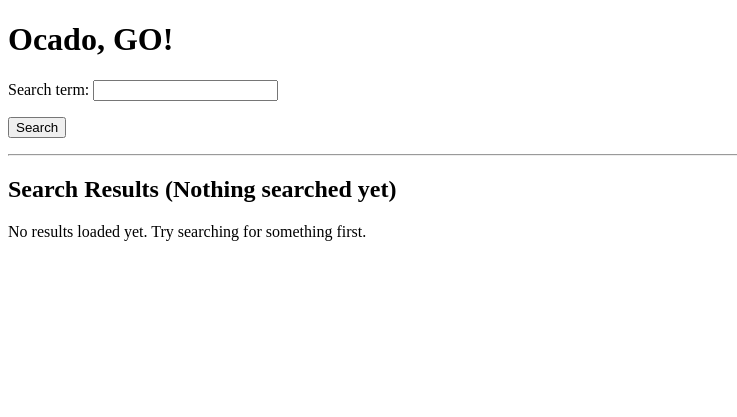
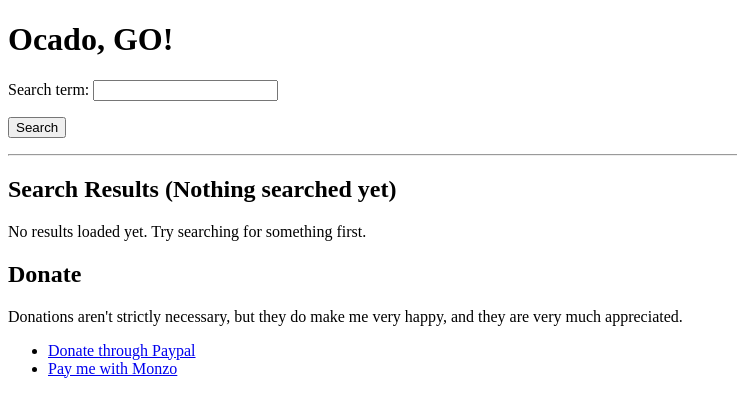
Before and after one commit to chrisnorman7/ocado_go, a Flask app: page / in a window 1280 px wide. Shown: the top 417 px of the page, without its empty margins (0-737 px from the left). Run offline with Flask 2, Linux system fonts and the light colour scheme.

Commit message:
Added donate links.

```diff
--- a/templates/index.html
+++ b/templates/index.html
@@ -16,6 +16,12 @@
         <div id="output" aria-live="polite" aria-atomic="false">
             <p>No results loaded yet. Try searching for something first.</p>
         </div>
+        <h2>Donate</h2>
+        <p>Donations aren't strictly necessary, but they do make me very happy, and they are very much appreciated.</p>
+        <ul>
+            <li><a href="https://www.paypal.me/chris626" target="_new">Donate through Paypal</a></li>
+            <li><a href="https://monzo.me/chrisnorman" target="_new">Pay me with Monzo</a></li>
+        </ul>
         <script src="/static/main.js"></script>
     </body>
 </html>
```
